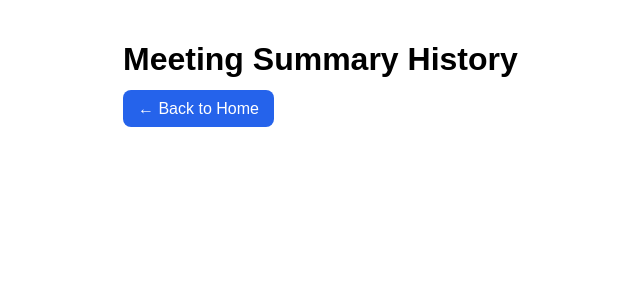
After one commit to Hetvi2211/meeting-summary-agent, a Flask app: page /history in a window 1280 px wide. The commit adds this page. Shown: the top 300 px of the page, without its empty margins (17-657 px from the left). Run offline with Flask 3, Linux system fonts and the light colour scheme; data that the repository does not hold is empty.

Commit message:
Add summary history feature

```diff
--- a/app.py
+++ b/app.py
@@ -2,6 +2,8 @@ import os
 from flask import Flask, request, render_template
 from dotenv import load_dotenv
 import google.generativeai as genai
+
+from database import save_to_db, get_all_summaries
 
 # Load environment variables
 load_dotenv()
@@ -17,12 +19,15 @@ model = genai.GenerativeModel("gemini-2.5-flash")
 # Flask App
 app = Flask(__name__)
 
+
 @app.route("/", methods=["GET", "POST"])
 def home():
+
     summary = ""
     transcript = ""
 
     if request.method == "POST":
+
         transcript = request.form.get("transcript", "")
 
         prompt = f"""
@@ -45,6 +50,8 @@ Transcript:
             response = model.generate_content(prompt)
             summary = response.text
 
+            save_to_db(summary)
+
         except Exception as e:
             summary = f"Error: {str(e)}"
 
@@ -54,6 +61,18 @@ Transcript:
         transcript=transcript
     )
 
+
+@app.route("/history")
+def history():
+
+    summaries = get_all_summaries()
+
+    return render_template(
+        "history.html",
+        summaries=summaries
+    )
+
+
 if __name__ == "__main__":
     app.run(
         host="0.0.0.0",
--- a/database.py
+++ b/database.py
@@ -18,3 +18,27 @@ def save_to_db(summary):
 
     conn.commit()
     conn.close()
+
+
+def get_all_summaries():
+    conn = sqlite3.connect("meeting_summaries.db")
+    cursor = conn.cursor()
+
+    cursor.execute("""
+    CREATE TABLE IF NOT EXISTS summaries(
+        id INTEGER PRIMARY KEY AUTOINCREMENT,
+        summary TEXT
+    )
+    """)
+
+    cursor.execute("""
+    SELECT id, summary
+    FROM summaries
+    ORDER BY id DESC
+    """)
+
+    summaries = cursor.fetchall()
+
+    conn.close()
+
+    return summaries
--- /dev/null
+++ b/templates/history.html
@@ -0,0 +1,55 @@
+<!DOCTYPE html>
+<html>
+<head>
+    <title>Summary History</title>
+
+    <style>
+        body{
+            font-family: Arial, sans-serif;
+            max-width:1000px;
+            margin:auto;
+            padding:20px;
+        }
+
+        .card{
+            border:1px solid #ddd;
+            padding:15px;
+            margin-bottom:20px;
+            border-radius:10px;
+        }
+
+        pre{
+            white-space:pre-wrap;
+        }
+
+        a{
+            text-decoration:none;
+            padding:10px 15px;
+            background:#2563eb;
+            color:white;
+            border-radius:8px;
+        }
+    </style>
+</head>
+<body>
+
+<h1>Meeting Summary History</h1>
+
+<a href="/">← Back to Home</a>
+
+<br><br>
+
+{% for item in summaries %}
+
+<div class="card">
+
+    <h3>Summary #{{ item[0] }}</h3>
+
+    <pre>{{ item[1] }}</pre>
+
+</div>
+
+{% endfor %}
+
+</body>
+</html>
```
Also changed, not shown: CAPSTONE_SCOPE.md (added, +45 -0 lines), templates/index.html (+18 -0 lines).
